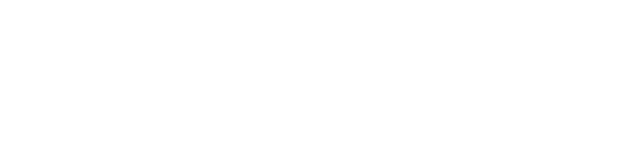
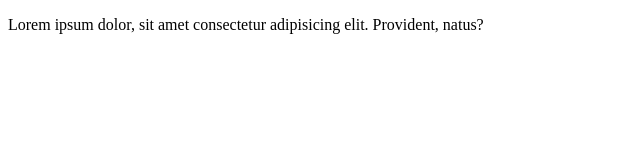
Before and after one commit to CCamposKray/Test-Repositorio, a plain HTML site: page index.html in a window 1280 px wide. Shown: the whole page, without its empty margins (0-640 px from the left). Drawn offline with Linux system fonts and the light colour scheme.

Commit message:
Agregado DIV

```diff
--- a/index.html
+++ b/index.html
@@ -6,6 +6,11 @@
     <title>Git VSCODE</title>
 </head>
 <body>
-
+   <!--DIV CONTENEDOR3-->
+   <div class="container">
+       <diz class="row">
+           <p>Lorem ipsum dolor, sit amet consectetur adipisicing elit. Provident, natus?</p>
+       </diz>
+   </div>
 </body>
 </html>
```
